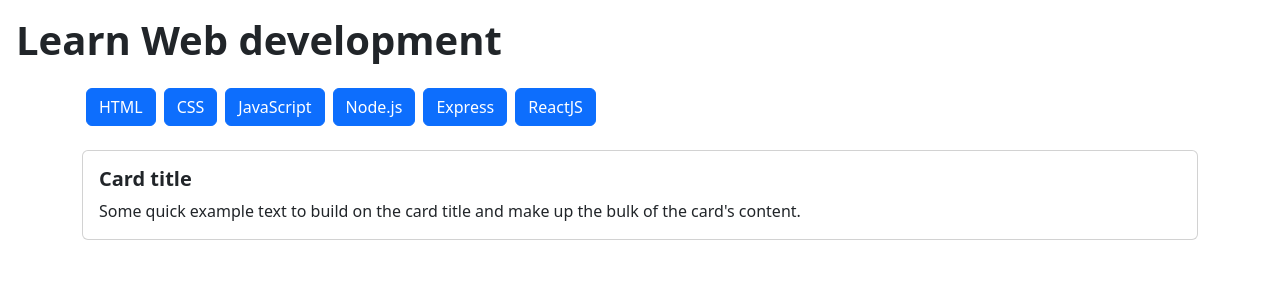
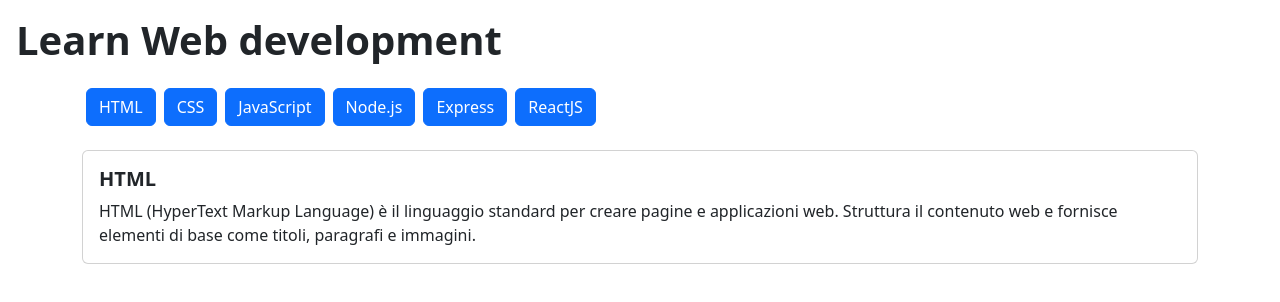
Before and after one commit to Federico-Zorzi/react-use-state, a React (Vite) app: page / in a window 1280 px wide. Shown: the top 302 px of the page. Built offline with nearby package versions, Linux system fonts and the light colour scheme.

Commit message:
change language with buttons

```diff
--- a/src/components/ButtonList.jsx
+++ b/src/components/ButtonList.jsx
@@ -1,8 +1,11 @@
-export default function ButtonList({ list }) {
-  console.log(list);
-
-  return list.map((item) => (
-    <button key={item.id} type="button" className="btn btn-primary mx-1">
+export default function ButtonList({ list, chooseLanguage }) {
+  return list.map((item, index) => (
+    <button
+      key={item.id}
+      onClick={() => chooseLanguage(index)}
+      type="button"
+      className="btn btn-primary mx-1"
+    >
       {item.title}
     </button>
   ));
--- a/src/components/Card.jsx
+++ b/src/components/Card.jsx
@@ -1,13 +1,10 @@
-export default function Card() {
+export default function Card({ title, description }) {
   return (
     <>
       <div className="card">
         <div className="card-body">
-          <h5 className="card-title fw-semibold">Card title</h5>
-          <p className="card-text">
-            Some quick example text to build on the card title and make up the
-            bulk of the card's content.
-          </p>
+          <h5 className="card-title fw-semibold">{title}</h5>
+          <p className="card-text">{description}</p>
         </div>
       </div>
     </>
--- a/src/components/layout/Main.jsx
+++ b/src/components/layout/Main.jsx
@@ -1,17 +1,38 @@
+import { useState } from "react";
+
 import Card from "../Card";
 import ButtonList from "../ButtonList";
 
 import { languages } from "../../assets/data/languages";
 
 export default function Main() {
+  let [actualLanguage, setActualLanguage] = useState([
+    languages[0].title,
+    languages[0].description,
+  ]);
+
+  const chooseLanguage = (index) => {
+    const updateLanguage = [];
+    updateLanguage[0] = languages[index].title;
+    updateLanguage[1] = languages[index].description;
+
+    setActualLanguage(updateLanguage);
+  };
+
   return (
     <main>
       <div className="container">
         <section className="buttons-list">
-          <ButtonList list={languages}></ButtonList>
+          <ButtonList
+            list={languages}
+            chooseLanguage={chooseLanguage}
+          ></ButtonList>
         </section>
         <section className="card-selected py-4">
-          <Card></Card>
+          <Card
+            title={actualLanguage[0]}
+            description={actualLanguage[1]}
+          ></Card>
         </section>
       </div>
     </main>
```
